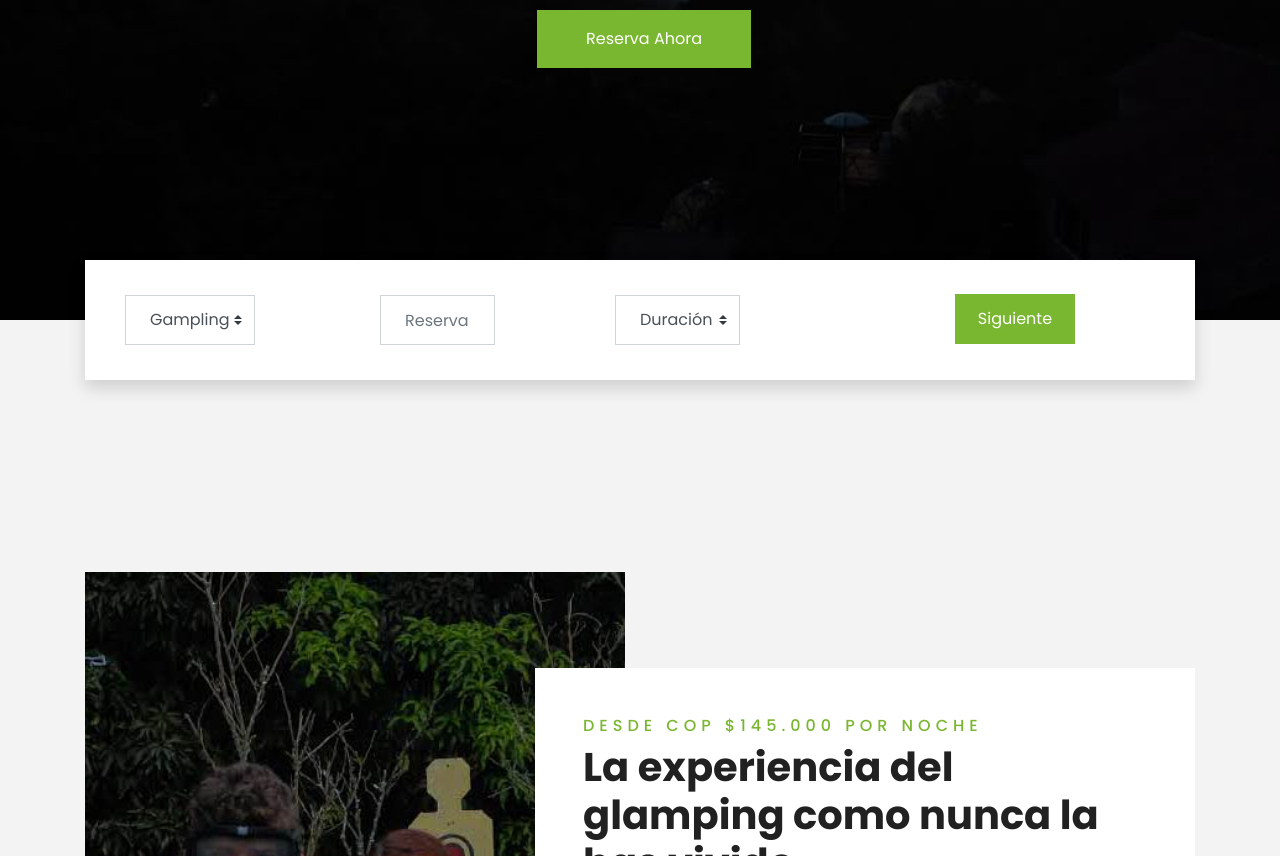
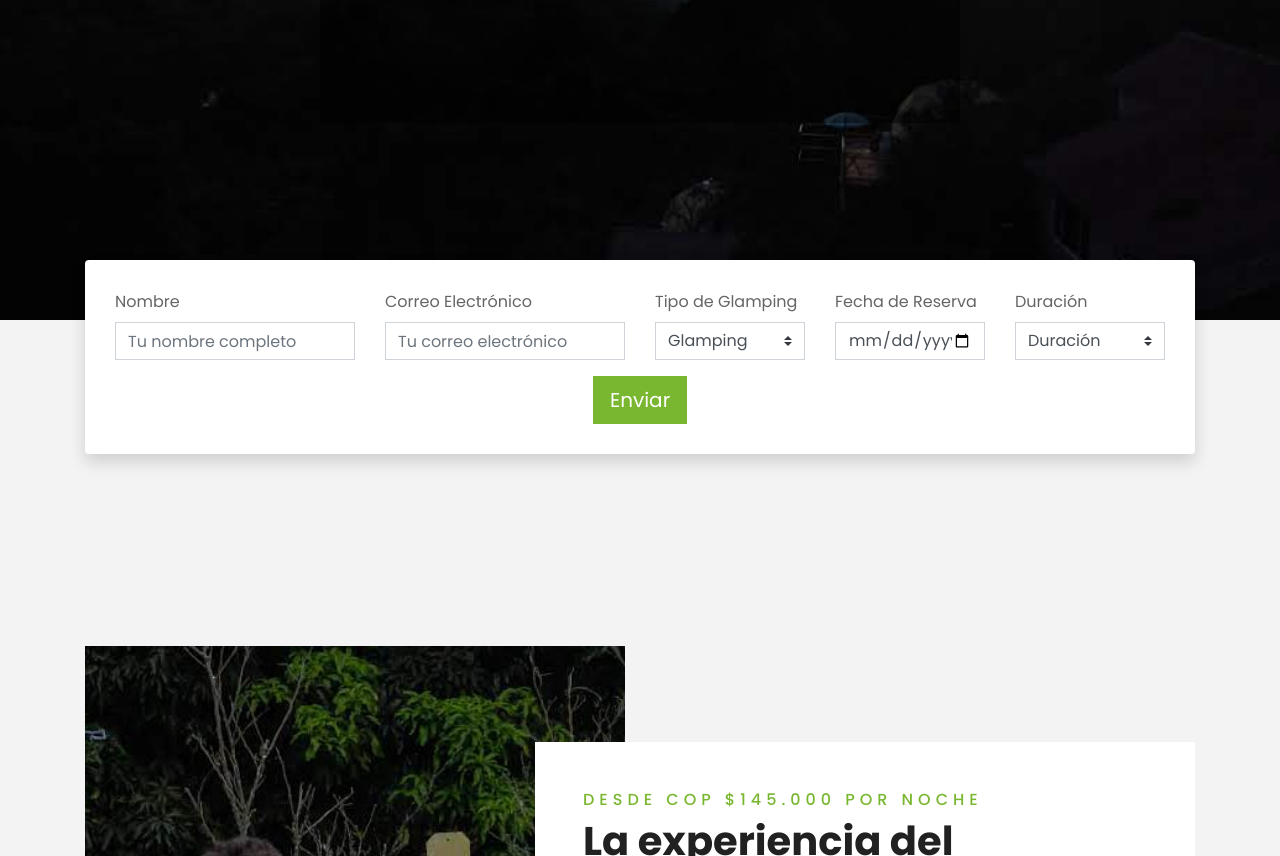
Before and after one commit to samusplay/Pagina-Monta-a, a plain HTML site: page index.html in a window 1280 px wide. Shown: the part 478-1334 px from the top of the page. Drawn offline with nearby package versions, Linux system fonts and the light colour scheme.

Commit message:
actaulizacion de index con formulario extendido

```diff
--- a/index.html
+++ b/index.html
@@ -101,20 +101,23 @@
     <div class="container-fluid p-0">
         <div id="header-carousel" class="carousel slide" data-ride="carousel">
             <div class="carousel-inner">
+                <!-- Diapositiva 1 -->
                 <div class="carousel-item active">
+
                     <img class="w-100" src="img/carousel-1.jpg" alt="Image">
-                    <div class="carousel-caption d-flex flex-column align-items-center justify-content-center">
+                    <div class="carousel-caption d-flex flex-column align-items-center justify-content-center" style="top: 34%; left: 50%; transform: translate(-50%, -50%); position: absolute;">
                         <div class="p-3" style="max-width: 900px;">
-                            <a href="" class="btn btn-primary py-md-3 px-md-5 mt-2">Reservar</a>
+                            <a href="contact.html" class="btn btn-primary py-md-3 px-md-5 mt-2">Reservar</a>
                         </div>
                     </div>
                 </div>
+                <!-- Diapositiva 2 -->
                 <div class="carousel-item">
+
                     <img class="w-100" src="img/carousel-2.jpg" alt="Image">
-                    <div class="carousel-caption d-flex flex-column align-items-center justify-content-center">
+                    <div class="carousel-caption d-flex flex-column align-items-center justify-content-center" style="top: 40%; left: 50%; transform: translate(-50%, -50%); position: absolute;">
                         <div class="p-3" style="max-width: 900px;">
-                            <h1 class="display-3 text-white mb-md-4">Vivirlo es un placer</h1>
-                            <a href="" class="btn btn-primary py-md-3 px-md-5 mt-2">Reserva Ahora</a>
+                            <a href="" class="btn btn-primary py-md-3 px-md-5 mt-2">Reservar</a>
                         </div>
                     </div>
                 </div>
@@ -131,36 +134,46 @@
             </a>
         </div>
     </div>
+
+
     <!-- Carousel End -->
 
 
     <!-- Booking Start -->
     <div class="container-fluid booking mt-5 pb-5">
         <div class="container pb-5">
-            <div class="bg-light shadow" style="padding: 30px;">
-                <div class="row align-items-center" style="min-height: 60px;">
-                    <div class="col-md-10">
+            <div class="bg-light shadow rounded" style="padding: 30px;">
+                <form>
                     <div class="row">
-                            <div class="col-md-3">
-                                <div class="mb-3 mb-md-0">
-                                    <select class="custom-select px-4" style="height: 50px; width: 130px; margin-left: 10px">
-                                        <option selected>Gampling</option>
+                        <!-- Nombre -->
+                        <div class="col-lg-3 col-md-6 mb-3">
+                            <label for="name" class="form-label">Nombre</label>
+                            <input type="text" id="name" class="form-control" placeholder="Tu nombre completo" required>
+                        </div>
+                        <!-- Correo Electrónico -->
+                        <div class="col-lg-3 col-md-6 mb-3">
+                            <label for="email" class="form-label">Correo Electrónico</label>
+                            <input type="email" id="email" class="form-control" placeholder="Tu correo electrónico" required>
+                        </div>
+                        <!-- Tipo de Glamping -->
+                        <div class="col-lg-2 col-md-6 mb-3">
+                            <label for="glamping" class="form-label">Tipo de Glamping</label>
+                            <select id="glamping" class="form-control custom-select">
+                                <option selected>Glamping</option>
                                 <option value="1">Glamping Sencillo</option>
                                 <option value="2">Glamping Familiar</option>
-                                        <option value="3">Teepe</option>
+                                <option value="3">Teepee</option>
                             </select>
                         </div>
+                        <!-- Fecha de Reserva -->
+                        <div class="col-lg-2 col-md-6 mb-3">
+                            <label for="reserva" class="form-label">Fecha de Reserva</label>
+                            <input type="date" id="reserva" class="form-control" required>
                         </div>
-                            <div class="col-md-3">
-                                <div class="mb-3 mb-md-0">
-                                    <div class="date" id="date1" data-target-input="nearest" style="width: 115px; margin-left: 40px;">
-                                        <input type="text" class="form-control p-4 datetimepicker-input" placeholder="Reserva" data-target="#date1" data-toggle="datetimepicker"/>
-                                    </div>
-                                </div>
-                            </div>
-                            <div class="col-md-3">
-                                <div class="mb-3 mb-md-0">
-                                    <select class="custom-select px-4" style="height: 50px; width: 125px; margin-left: 50px;">
+                        <!-- Duración -->
+                        <div class="col-lg-2 col-md-6 mb-3">
+                            <label for="duracion" class="form-label">Duración</label>
+                            <select id="duracion" class="form-control custom-select">
                                 <option selected>Duración</option>
                                 <option value="1">1 día</option>
                                 <option value="2">2 días</option>
@@ -168,15 +181,18 @@
                             </select>
                         </div>
                     </div>
+                    <!-- Botón Enviar -->
+                    <div class="row">
+                        <div class="col-12 text-center">
+                            <button class="btn btn-primary btn-lg" type="submit">Enviar</button>
                         </div>
                     </div>
-                    <div class="col-md-2">
-                        <button class="btn btn-primary btn-block" type="submit" style="width: 120px; height: 50px; margin-top: -2px; margin-left: -60px;">Siguiente</button>
+                </form>
             </div>
         </div>
     </div>
-        </div>
-    </div>
+
+
     <!-- Booking End -->
 
 
@@ -266,7 +282,7 @@
                 <div class="col-lg-4 col-md-6 mb-4">
                     <div class="destination-item position-relative overflow-hidden mb-2">
                         <img class="img-fluid" src="img/destination-1.jpg" alt="">
-                        <a class="destination-overlay text-white text-decoration-none" href="">
+                        <a class="destination-overlay text-white text-decoration-none" href="contact.html">
                             <h5 class="text-white">Glamping Sencillo</h5>
                             <span>4 Disponibles</span>
                         </a>
@@ -275,7 +291,7 @@
                 <div class="col-lg-4 col-md-6 mb-4">
                     <div class="destination-item position-relative overflow-hidden mb-2">
                         <img class="img-fluid" src="img/destination-2.jpg" alt="">
-                        <a class="destination-overlay text-white text-decoration-none" href="">
+                        <a class="destination-overlay text-white text-decoration-none" href="contact.html">
                             <h5 class="text-white">Glamping Familiar</h5>
                             <span>2 Disponibles</span>
                         </a>
@@ -284,7 +300,7 @@
                 <div class="col-lg-4 col-md-6 mb-4">
                     <div class="destination-item position-relative overflow-hidden mb-2">
                         <img class="img-fluid" src="img\destination-3.png" alt="">
-                        <a class="destination-overlay text-white text-decoration-none" href="">
+                        <a class="destination-overlay text-white text-decoration-none" href="contact.html">
                             <h5 class="text-white">Teepes</h5>
                             <span>3 Disponibles</span>
                         </a>
```
Lines whose indentation alone changed are shown as unchanged.
